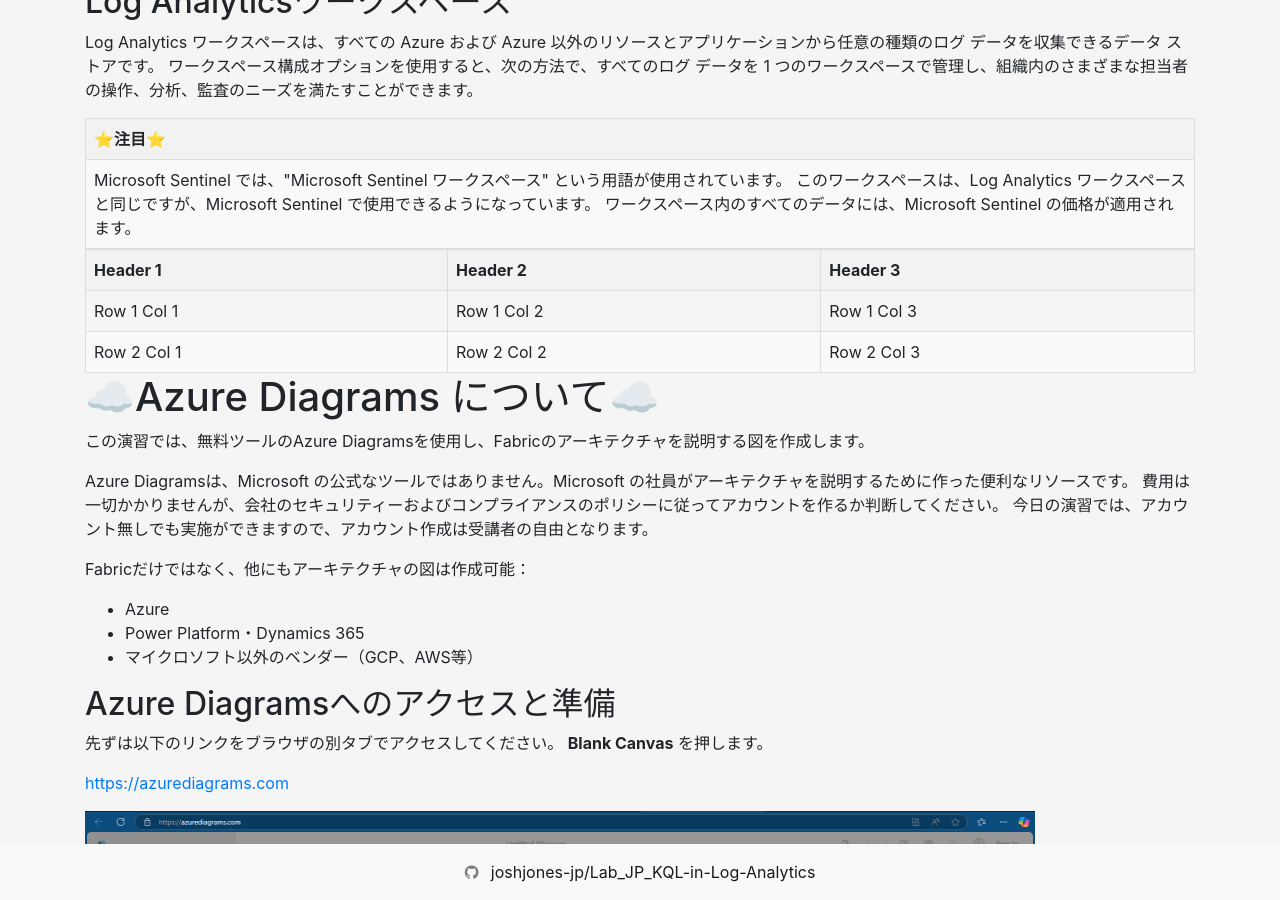
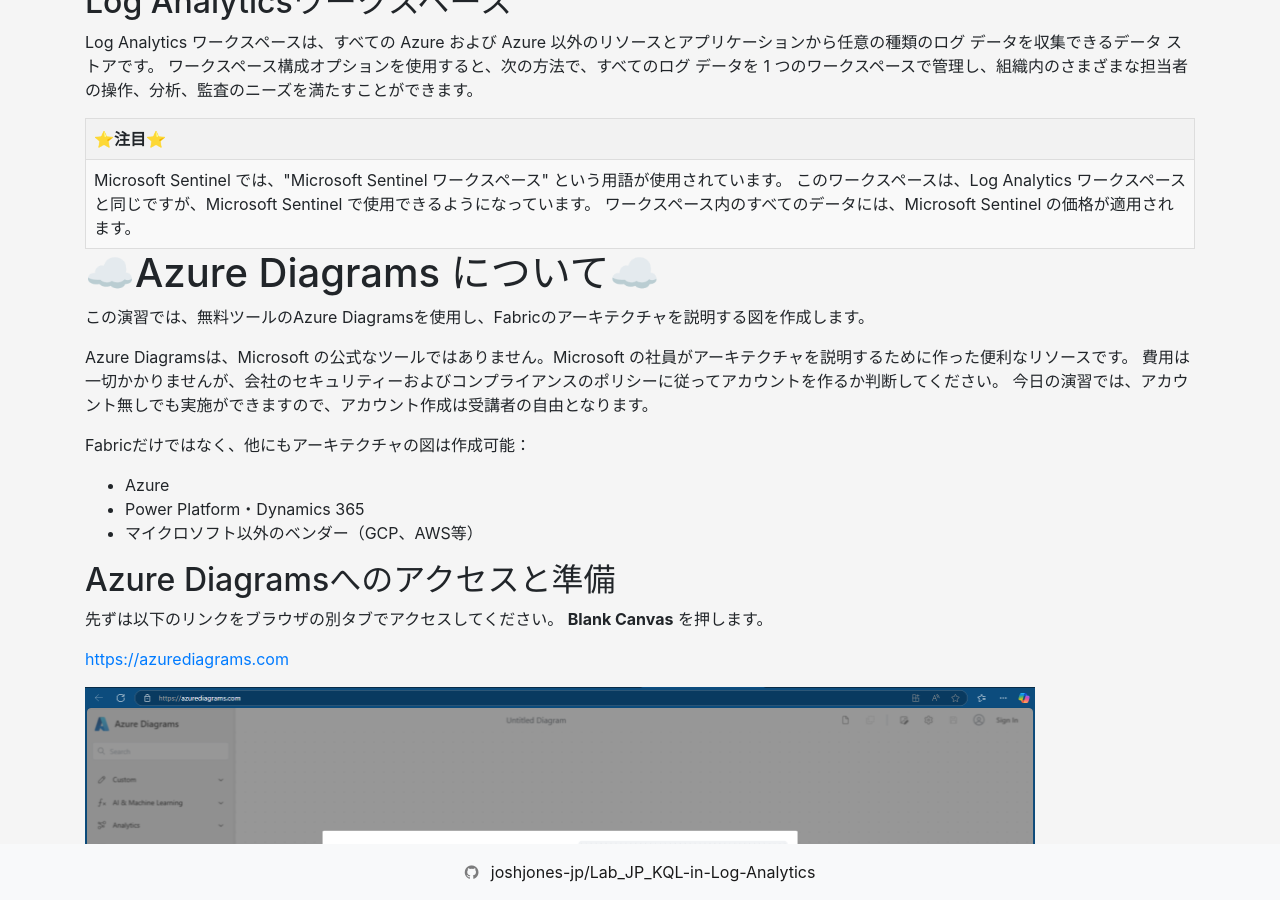
Before and after one commit to joshjones-jp/Lab_JP_KQL-in-Log-Analytics, a Jekyll site: the page built from KQL-LA演習.md, in a window 1280 px wide and 900 px high, scrolled down 372 px. Built offline with Jekyll 4.4.1, drawn with Linux system fonts in a browser that asks for light colours; nearby versions of some CDN libraries; some of the changed text lies outside the part shown.

Commit message:
Update KQL-LA演習.md

```diff
--- a/KQL-LA演習.md
+++ b/KQL-LA演習.md
@@ -20,12 +20,6 @@ Log Analytics ワークスペースは、すべての Azure および Azure 以
     <td>Microsoft Sentinel では、"Microsoft Sentinel ワークスペース" という用語が使用されています。 このワークスペースは、Log Analytics ワークスペースと同じですが、Microsoft Sentinel で使用できるようになっています。 ワークスペース内のすべてのデータには、Microsoft Sentinel の価格が適用されます。</td>
   </tr>
 </table>
-
-| Header 1 | Header 2 | Header 3 |
-|----------|----------|----------|
-| Row 1 Col 1 | Row 1 Col 2 | Row 1 Col 3 |
-| Row 2 Col 1 | Row 2 Col 2 | Row 2 Col 3 |
-
 
 # ☁️Azure Diagrams について☁️
 この演習では、無料ツールのAzure Diagramsを使用し、Fabricのアーキテクチャを説明する図を作成します。
```
Also changed, not shown: other parts of KQL-LA演習.md (+5 -0 lines).
